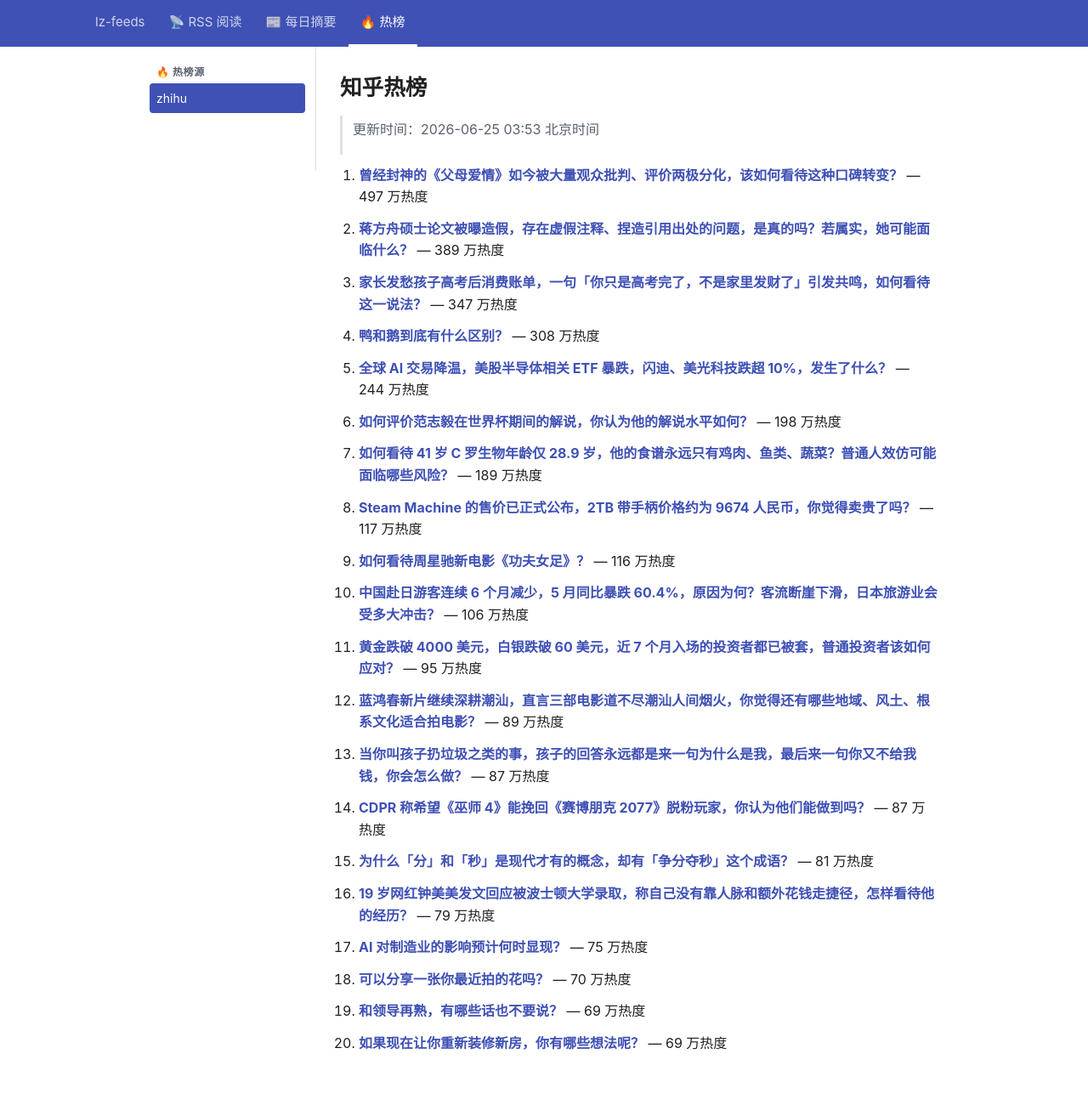
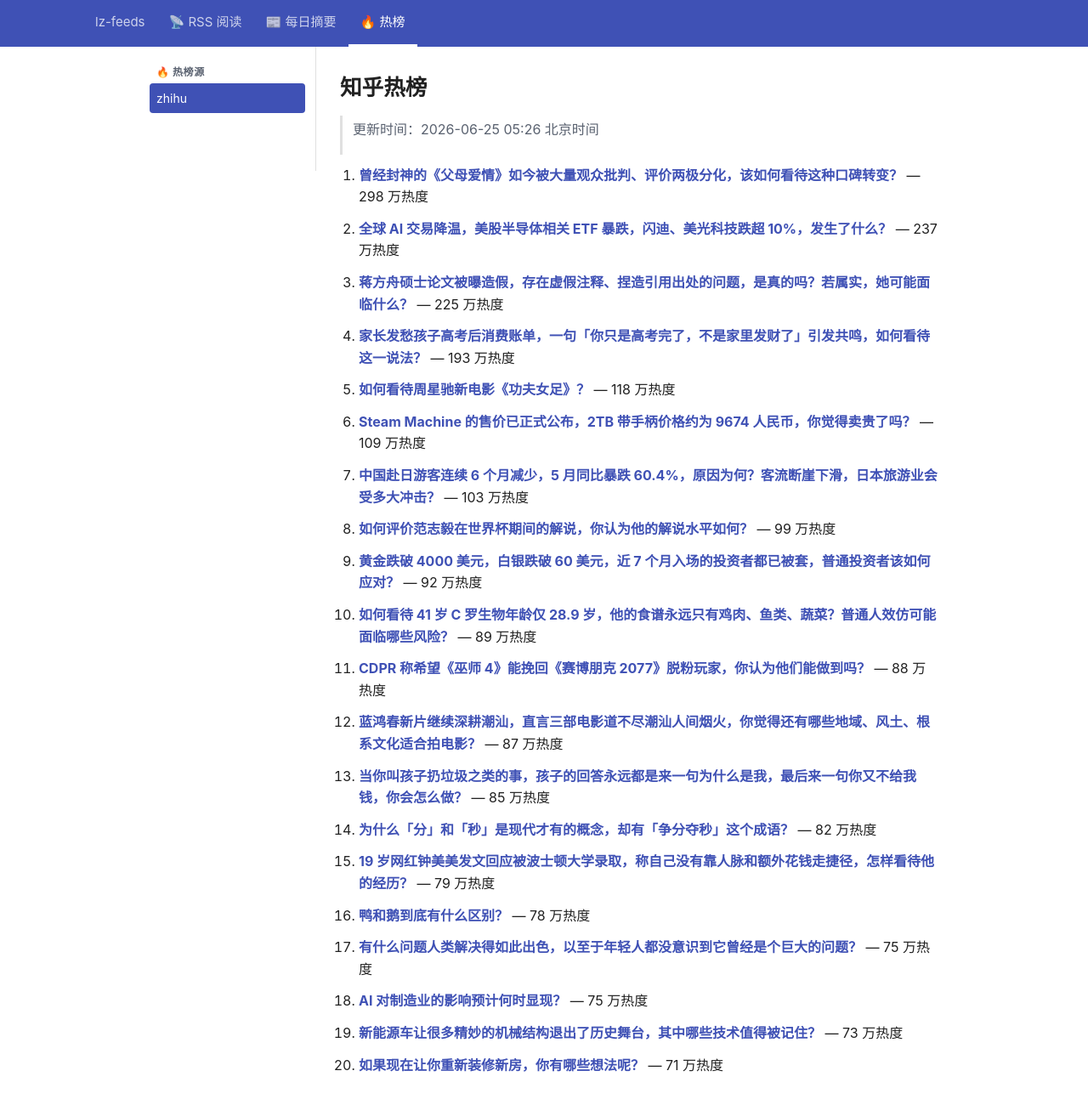
Before and after one commit to lizhang0101/lz-feeds, a Jekyll site: the page built from _hotlist/zhihu.md, in a window 1280 px wide and 1330 px high. Shown: the top 1300 px of the window at 85% size. Built offline with Jekyll 4.4.1, drawn with Linux system fonts in a browser that asks for light colours.

Commit message:
hotlist: 2026-06-24T21:26Z

```diff
--- a/_hotlist/zhihu.md
+++ b/_hotlist/zhihu.md
@@ -1,48 +1,48 @@
 ---
-updated: 2026-06-25 03:53 北京时间
+updated: 2026-06-25 05:26 北京时间
 count: 20
 ---
 
 # 知乎热榜
 
-> 更新时间：2026-06-25 03:53 北京时间
+> 更新时间：2026-06-25 05:26 北京时间
 
-1. **[曾经封神的《父母爱情》如今被大量观众批判、评价两极分化，该如何看待这种口碑转变？](https://www.zhihu.com/question/2052817852818612758)** — 497 万热度
+1. **[曾经封神的《父母爱情》如今被大量观众批判、评价两极分化，该如何看待这种口碑转变？](https://www.zhihu.com/question/2052817852818612758)** — 298 万热度
 
-2. **[蒋方舟硕士论文被曝造假，存在虚假注释、捏造引用出处的问题，是真的吗？若属实，她可能面临什么？](https://www.zhihu.com/question/2052779185521649277)** — 389 万热度
+2. **[全球 AI 交易降温，美股半导体相关 ETF 暴跌，闪迪、美光科技跌超 10%，发生了什么？](https://www.zhihu.com/question/2052869201178652833)** — 237 万热度
 
-3. **[家长发愁孩子高考后消费账单，一句「你只是高考完了，不是家里发财了」引发共鸣，如何看待这一说法？](https://www.zhihu.com/question/2052870237394149872)** — 347 万热度
+3. **[蒋方舟硕士论文被曝造假，存在虚假注释、捏造引用出处的问题，是真的吗？若属实，她可能面临什么？](https://www.zhihu.com/question/2052779185521649277)** — 225 万热度
 
-4. **[鸭和鹅到底有什么区别？](https://www.zhihu.com/question/2049562215062172314)** — 308 万热度
+4. **[家长发愁孩子高考后消费账单，一句「你只是高考完了，不是家里发财了」引发共鸣，如何看待这一说法？](https://www.zhihu.com/question/2052870237394149872)** — 193 万热度
 
-5. **[全球 AI 交易降温，美股半导体相关 ETF 暴跌，闪迪、美光科技跌超 10%，发生了什么？](https://www.zhihu.com/question/2052869201178652833)** — 244 万热度
+5. **[如何看待周星驰新电影《功夫女足》？](https://www.zhihu.com/question/2053067286899058574)** — 118 万热度
 
-6. **[如何评价范志毅在世界杯期间的解说，你认为他的解说水平如何？](https://www.zhihu.com/question/2053084083895235269)** — 198 万热度
+6. **[Steam Machine 的售价已正式公布，2TB 带手柄价格约为 9674 人民币，你觉得卖贵了吗？](https://www.zhihu.com/question/2052712338893923422)** — 109 万热度
 
-7. **[如何看待 41 岁 C 罗生物年龄仅 28.9 岁，他的食谱永远只有鸡肉、鱼类、蔬菜？普通人效仿可能面临哪些风险？](https://www.zhihu.com/question/2053054134677239570)** — 189 万热度
+7. **[中国赴日游客连续 6 个月减少，5 月同比暴跌 60.4%，原因为何？客流断崖下滑，日本旅游业会受多大冲击？](https://www.zhihu.com/question/2052721837830935858)** — 103 万热度
 
-8. **[Steam Machine 的售价已正式公布，2TB 带手柄价格约为 9674 人民币，你觉得卖贵了吗？](https://www.zhihu.com/question/2052712338893923422)** — 117 万热度
+8. **[如何评价范志毅在世界杯期间的解说，你认为他的解说水平如何？](https://www.zhihu.com/question/2053084083895235269)** — 99 万热度
 
-9. **[如何看待周星驰新电影《功夫女足》？](https://www.zhihu.com/question/2053067286899058574)** — 116 万热度
+9. **[黄金跌破 4000 美元，白银跌破 60 美元，近 7 个月入场的投资者都已被套，普通投资者该如何应对？](https://www.zhihu.com/question/2052784601471493284)** — 92 万热度
 
-10. **[中国赴日游客连续 6 个月减少，5 月同比暴跌 60.4%，原因为何？客流断崖下滑，日本旅游业会受多大冲击？](https://www.zhihu.com/question/2052721837830935858)** — 106 万热度
+10. **[如何看待 41 岁 C 罗生物年龄仅 28.9 岁，他的食谱永远只有鸡肉、鱼类、蔬菜？普通人效仿可能面临哪些风险？](https://www.zhihu.com/question/2053054134677239570)** — 89 万热度
 
-11. **[黄金跌破 4000 美元，白银跌破 60 美元，近 7 个月入场的投资者都已被套，普通投资者该如何应对？](https://www.zhihu.com/question/2052784601471493284)** — 95 万热度
+11. **[CDPR 称希望《巫师 4》能挽回《赛博朋克 2077》脱粉玩家，你认为他们能做到吗？](https://www.zhihu.com/question/2051727361935254847)** — 88 万热度
 
-12. **[蓝鸿春新片继续深耕潮汕，直言三部电影道不尽潮汕人间烟火，你觉得还有哪些地域、风土、根系文化适合拍电影？](https://www.zhihu.com/question/2051287552712078235)** — 89 万热度
+12. **[蓝鸿春新片继续深耕潮汕，直言三部电影道不尽潮汕人间烟火，你觉得还有哪些地域、风土、根系文化适合拍电影？](https://www.zhihu.com/question/2051287552712078235)** — 87 万热度
 
-13. **[当你叫孩子扔垃圾之类的事，孩子的回答永远都是来一句为什么是我，最后来一句你又不给我钱，你会怎么做？](https://www.zhihu.com/question/2025958383677654574)** — 87 万热度
+13. **[当你叫孩子扔垃圾之类的事，孩子的回答永远都是来一句为什么是我，最后来一句你又不给我钱，你会怎么做？](https://www.zhihu.com/question/2025958383677654574)** — 85 万热度
 
-14. **[CDPR 称希望《巫师 4》能挽回《赛博朋克 2077》脱粉玩家，你认为他们能做到吗？](https://www.zhihu.com/question/2051727361935254847)** — 87 万热度
+14. **[为什么「分」和「秒」是现代才有的概念，却有「争分夺秒」这个成语？](https://www.zhihu.com/question/1930938021059985455)** — 82 万热度
 
-15. **[为什么「分」和「秒」是现代才有的概念，却有「争分夺秒」这个成语？](https://www.zhihu.com/question/1930938021059985455)** — 81 万热度
+15. **[19 岁网红钟美美发文回应被波士顿大学录取，称自己没有靠人脉和额外花钱走捷径，怎样看待他的经历？](https://www.zhihu.com/question/2052729446113567950)** — 79 万热度
 
-16. **[19 岁网红钟美美发文回应被波士顿大学录取，称自己没有靠人脉和额外花钱走捷径，怎样看待他的经历？](https://www.zhihu.com/question/2052729446113567950)** — 79 万热度
+16. **[鸭和鹅到底有什么区别？](https://www.zhihu.com/question/2049562215062172314)** — 78 万热度
 
-17. **[AI 对制造业的影响预计何时显现？](https://www.zhihu.com/question/2019843435763353551)** — 75 万热度
+17. **[有什么问题人类解决得如此出色，以至于年轻人都没意识到它曾经是个巨大的问题？](https://www.zhihu.com/question/2050921459896292227)** — 75 万热度
 
-18. **[可以分享一张你最近拍的花吗？](https://www.zhihu.com/question/2051425271182578535)** — 70 万热度
+18. **[AI 对制造业的影响预计何时显现？](https://www.zhihu.com/question/2019843435763353551)** — 75 万热度
 
-19. **[和领导再熟，有哪些话也不要说？](https://www.zhihu.com/question/14776825352)** — 69 万热度
+19. **[新能源车让很多精妙的机械结构退出了历史舞台，其中哪些技术值得被记住？](https://www.zhihu.com/question/2050234299232641923)** — 73 万热度
 
-20. **[如果现在让你重新装修新房，你有哪些想法呢？](https://www.zhihu.com/question/1922329179531240168)** — 69 万热度
+20. **[如果现在让你重新装修新房，你有哪些想法呢？](https://www.zhihu.com/question/1922329179531240168)** — 71 万热度
```
